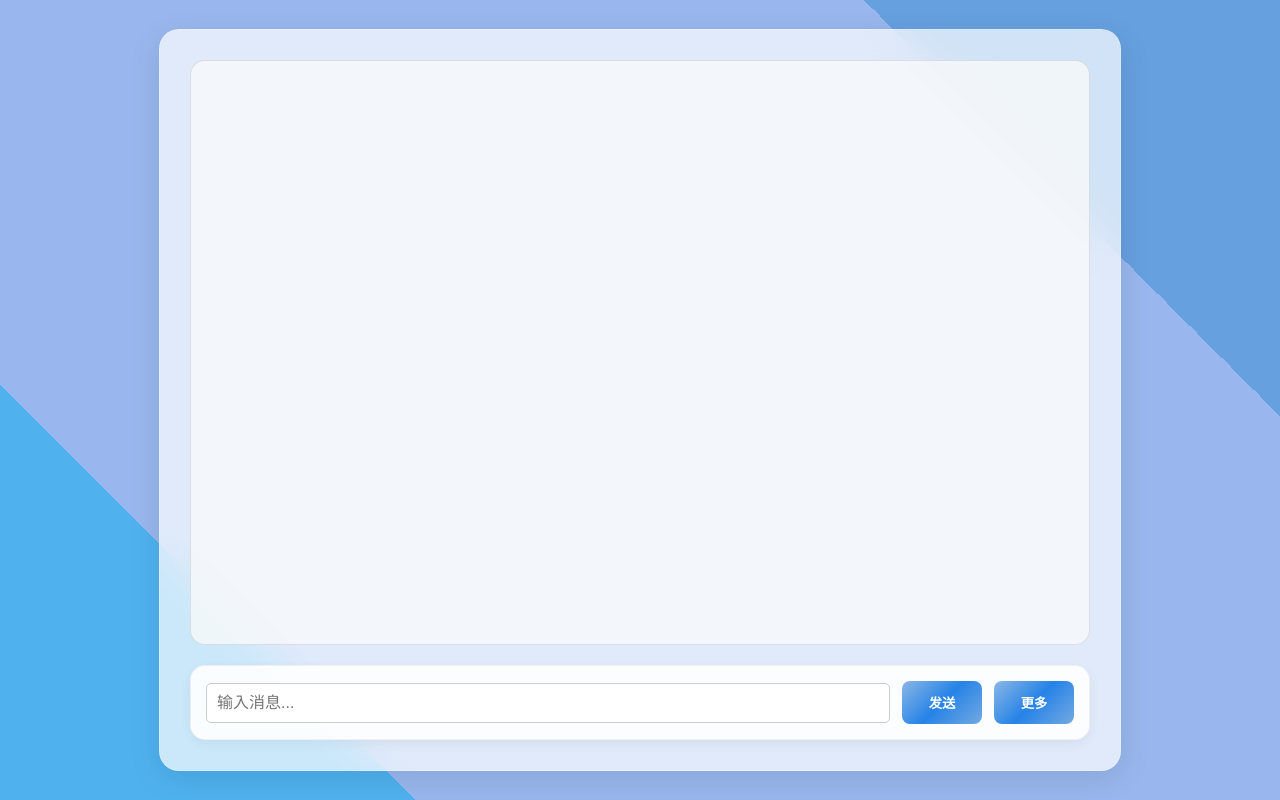
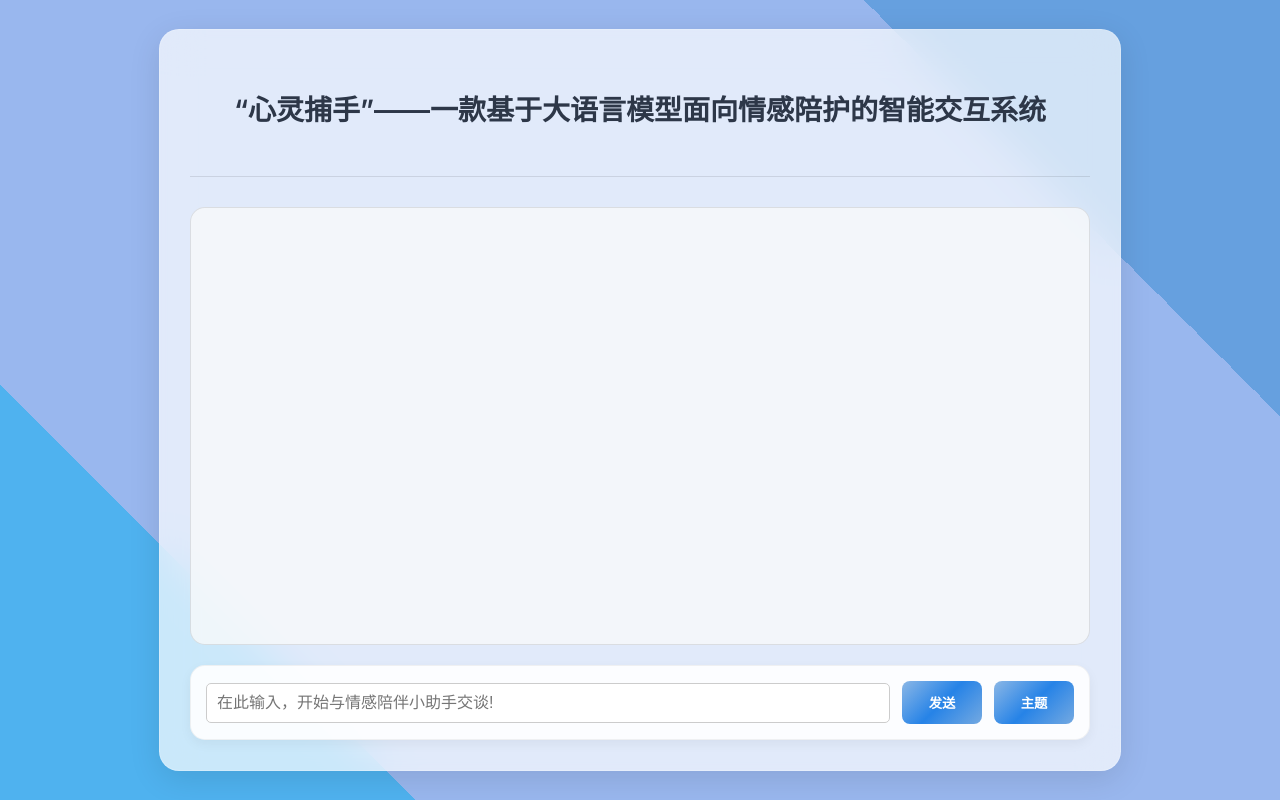
Before and after one commit to zzh-33/qwen-api, a plain HTML site: page project2/index.html in a window 1280 px wide. Drawn offline with Linux system fonts and the light colour scheme.

Commit message:
Update index.html

```diff
--- a/project2/index.html
+++ b/project2/index.html
@@ -3,19 +3,21 @@
 <head>
     <meta charset="UTF-8">
     <meta name="viewport" content="width=device-width, initial-scale=1.0">
-    <title>温情智伴——情感陪伴助手</title>
+    <title>“心灵捕手”——一款基于大语言模型面向情感陪护的智能交互系统</title>
     <link href="https://fonts.googleapis.com/css2?family=Inter:wght@400;600&display=swap" rel="stylesheet">
     <link rel="stylesheet" href="style.css">
 </head>
 <body>
     <div class="chat-container">
+        <!-- <iframe src="http://10.250.180.95/chatbot/6VatgXKdyRlINUJz" style="width: 100%; height: 100%; min-height: 700px" frameborder="0" allow="microphone"> </iframe> -->
+        <div class="title"><p>“心灵捕手”——一款基于大语言模型面向情感陪护的智能交互系统</p></div>
         <div class="messages" id="messages"></div>
         <div id="loading" class="loading" style="display: none;">加载中...</div>
         <div class="input-container">
-            <input id="chat-input" type="text" placeholder="输入消息..." />
+            <input id="chat-input" type="text" placeholder="在此输入，开始与情感陪伴小助手交谈!" />
             <button onclick="sendMessage()">发送</button>
             <div class="dropdown">
-                <button onclick="toggleDropdown(event)">更多</button>
+                <button onclick="toggleDropdown(event)">主题</button>
                 <div class="dropdown-content" id="dropdownMenu">
                     <div class="dropdown-item" onclick="toggleTheme()">
                         <span>浅色/深色</span>
@@ -24,7 +26,6 @@
             </div>
         </div>
     </div>
-
     <script src="script.js"></script>
 </body>
 </html>
```
